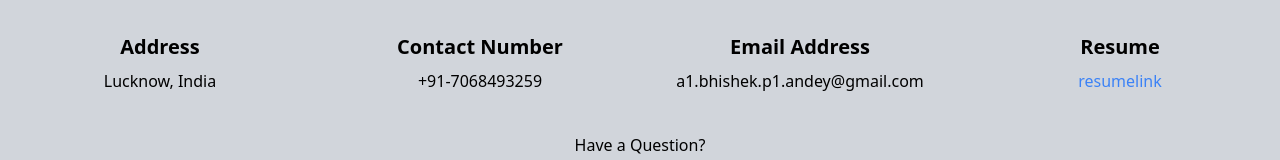
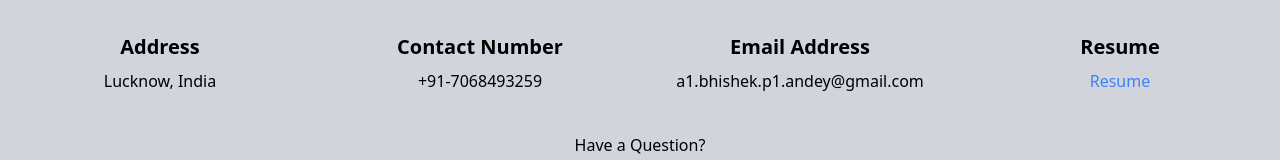
Before and after one commit to AbhishekChetiya/Myportfolio, a React (Vite) app: page / in a window 1280 px wide. Shown: the part 5478-5638 px from the top of the page. Built offline with nearby package versions, Linux system fonts and the light colour scheme; no server answers.

Commit message:
Change the Resume

```diff
--- a/src/compnent/Contact.jsx
+++ b/src/compnent/Contact.jsx
@@ -20,7 +20,7 @@ const ContactSection = () => {
             </div>
             <div className="text-center">
               <h3 className="text-xl font-semibold mb-2" >Resume</h3>
-              <a href="https://drive.google.com/file/d/1-M6e8DlivAUqA0jhCIPxDXijTgMWTtqL/view?usp=sharing"  target = "_blank" className="text-blue-500 hover:text-blue-600">resumelink</a>
+              <a href="https://drive.google.com/file/d/1tPpxYJ8LsKidsz3E9SkHEWHWi_5yx-Tl/view?usp=sharing"  target = "_blank" className="text-blue-500 hover:text-blue-600">Resume</a>
             </div>
           </div>
           <div className="text-center mt-10">
--- a/src/compnent/homepage.jsx
+++ b/src/compnent/homepage.jsx
@@ -23,7 +23,7 @@ const HomeSection = () => {
                                 </a>
                             </Tilt>
                             <Tilt options={{ max: 10, scale: 1.05, speed: 300 }}>
-                                <a href="https://drive.google.com/file/d/1-M6e8DlivAUqA0jhCIPxDXijTgMWTtqL/view?usp=sharing" target="_blank" className="btn-secondary bg-blue-500 text-white px-4 py-2 rounded-lg shadow-md hover:bg-blue-600 transition duration-300 ease-in-out">
+                                <a href="https://drive.google.com/file/d/1tPpxYJ8LsKidsz3E9SkHEWHWi_5yx-Tl/view?usp=sharing" target="_blank" className="btn-secondary bg-blue-500 text-white px-4 py-2 rounded-lg shadow-md hover:bg-blue-600 transition duration-300 ease-in-out">
                                     Resume
                                 </a>
                             </Tilt>
```
